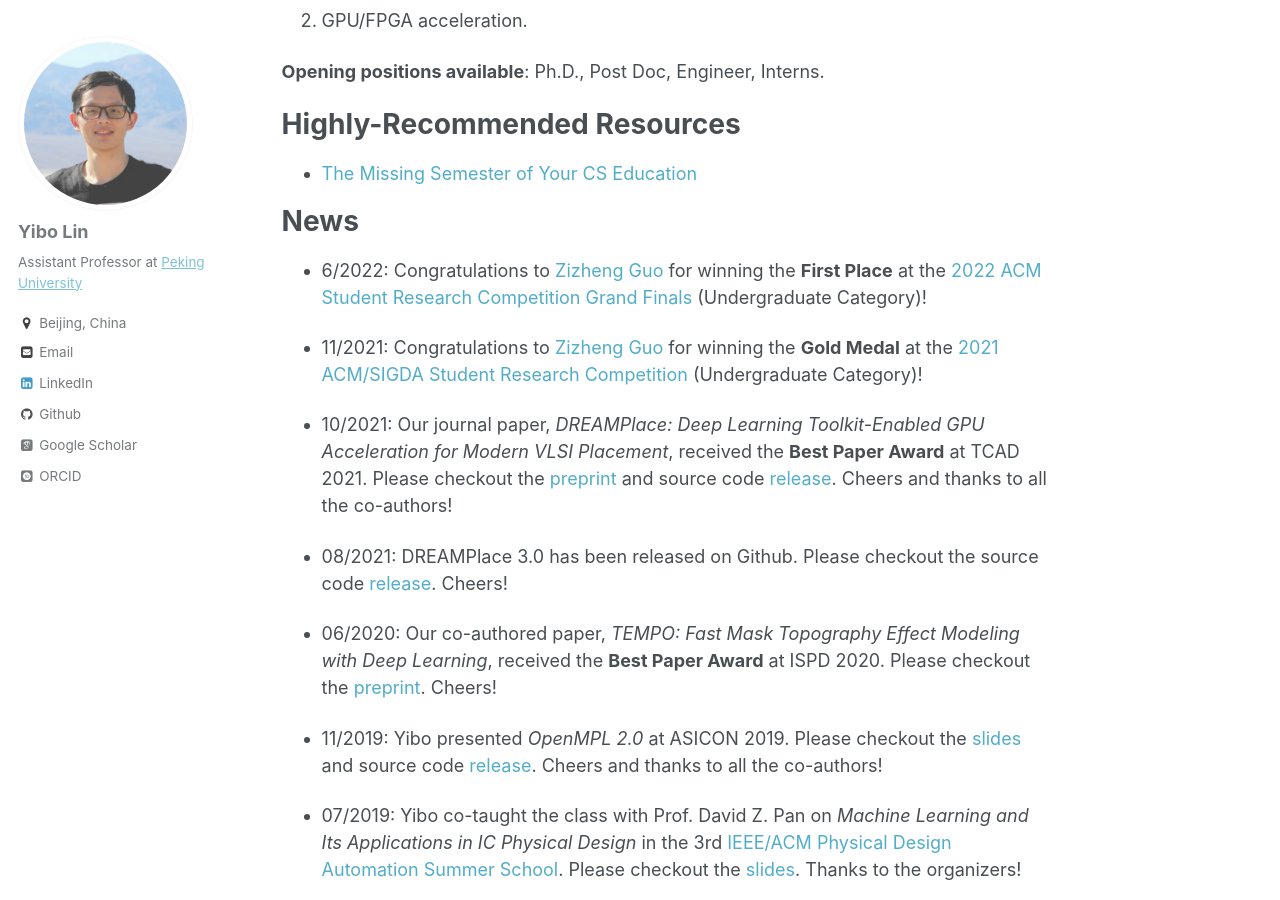
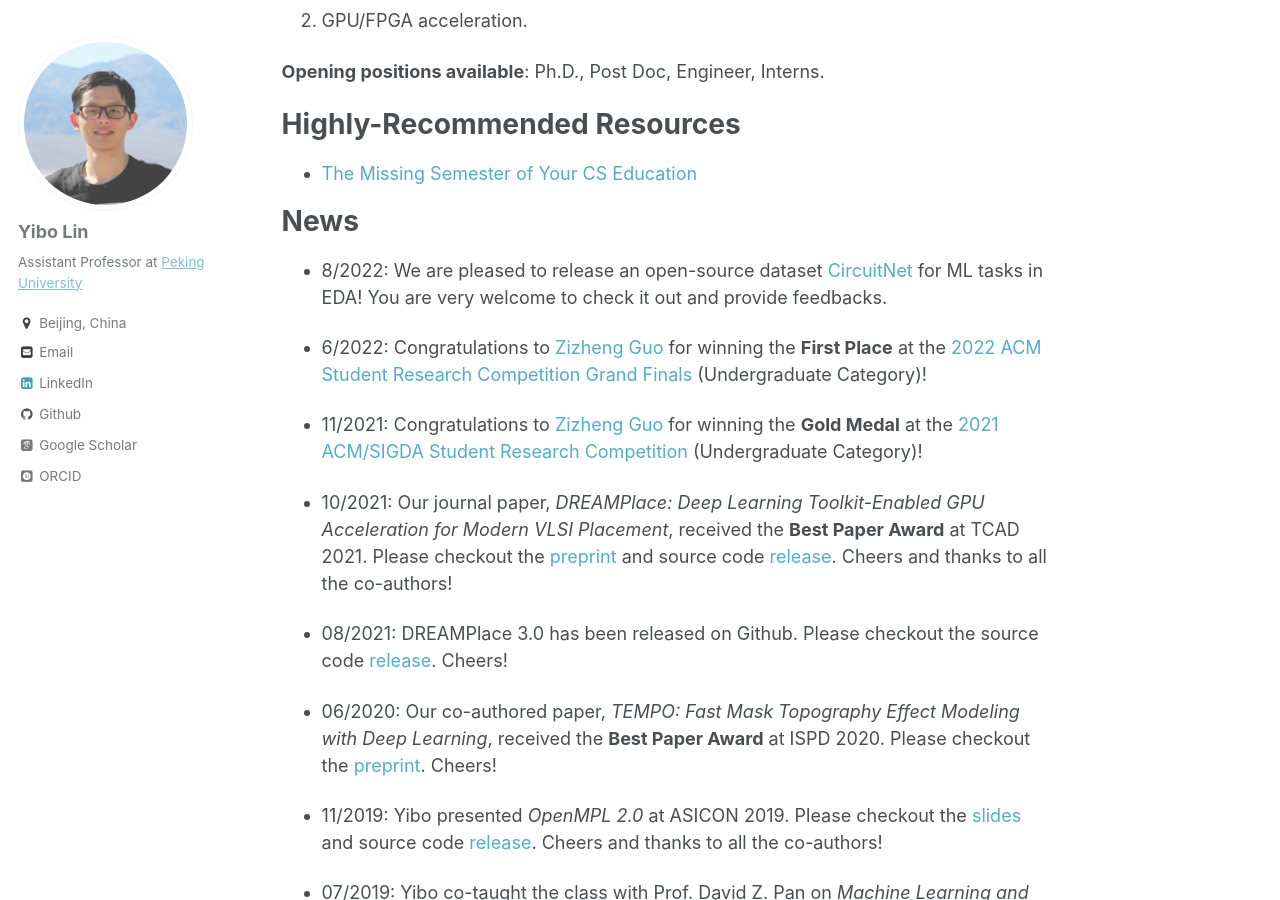
Before and after one commit to limbo018/limbo018.github.io, a Jekyll site: the page built from _pages/about.md, in a window 1280 px wide and 900 px high, scrolled down 574 px. Built offline with Jekyll 4.4.1, drawn with Linux system fonts in a browser that asks for light colours; some web fonts are replaced.

Commit message:
update news

```diff
--- a/_pages/about.md
+++ b/_pages/about.md
@@ -31,6 +31,8 @@ Highly-Recommended Resources
 
 News
 ======
+
+* 8/2022: We are pleased to release an open-source dataset [CircuitNet](https://circuitnet.github.io/) for ML tasks in EDA! You are very welcome to check it out and provide feedbacks.
 
 * 6/2022: Congratulations to [Zizheng Guo](https://guozz.cn/) for winning the **First Place** at the [2022 ACM Student Research Competition Grand Finals](https://src.acm.org/) (Undergraduate Category)!
 
```
